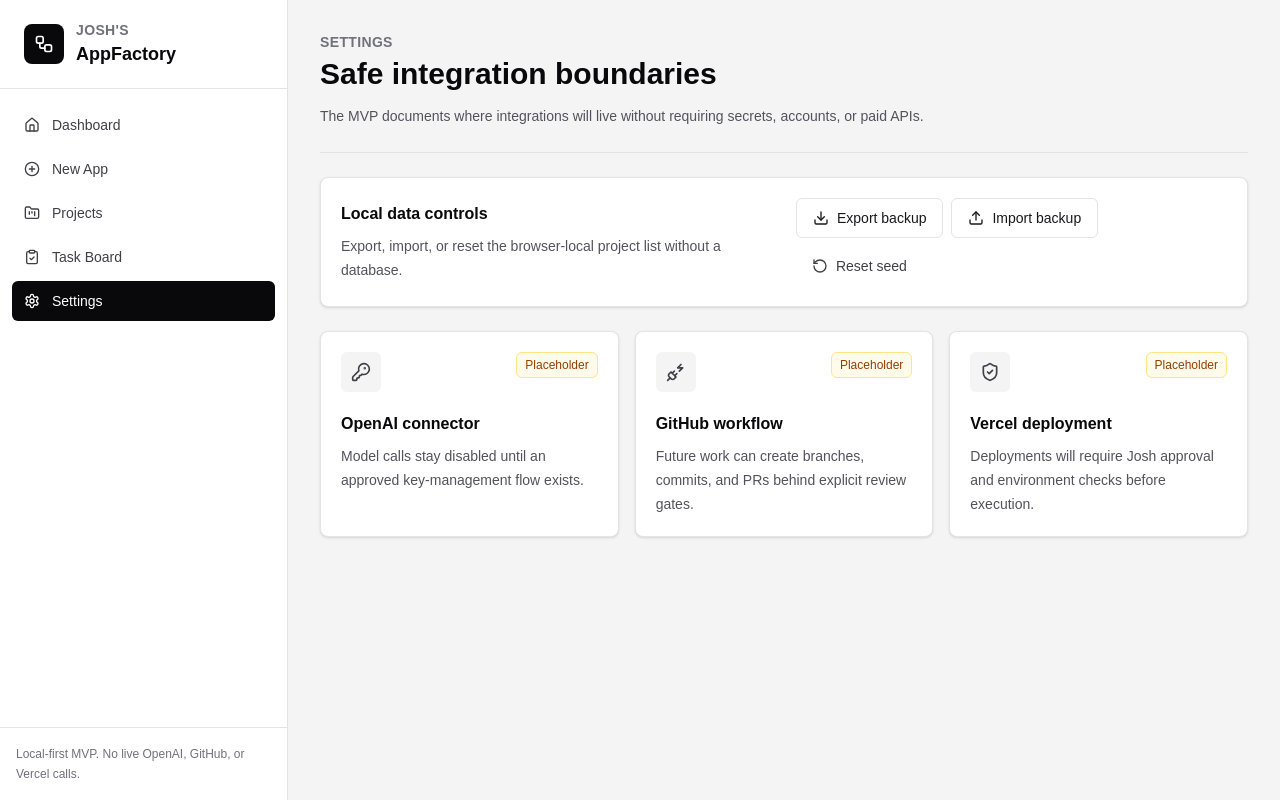
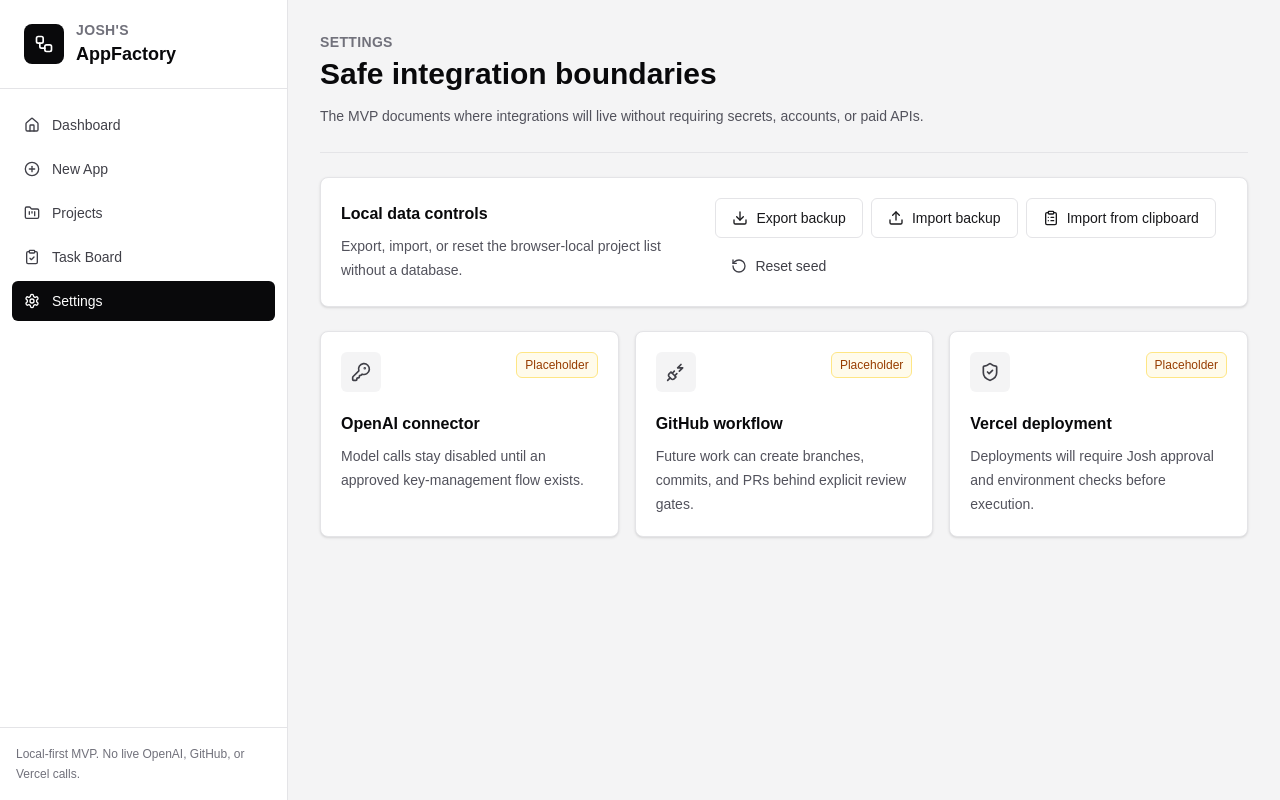
Before and after one commit to joshuaparris-max/AppFactory, a Next.js app: page /settings in a window 1280 px wide. Built offline with nearby package versions, Linux system fonts and the light colour scheme.

Commit message:
Auto-backup: antigravity push

```diff
--- a/src/app/settings/page.tsx
+++ b/src/app/settings/page.tsx
@@ -1,7 +1,7 @@
 "use client";
 
 import { useRef, useState } from "react";
-import { Download, KeyRound, PlugZap, RotateCcw, ShieldCheck, Upload } from "lucide-react";
+import { ClipboardList, Download, KeyRound, PlugZap, RotateCcw, ShieldCheck, Upload } from "lucide-react";
 import { PageHeader } from "@/components/page-header";
 import { Badge } from "@/components/ui/badge";
 import { Button } from "@/components/ui/button";
@@ -45,6 +45,16 @@
     anchor.click();
     URL.revokeObjectURL(url);
     setMessage("Downloaded local project backup.");
+  }
+
+  async function importBackupFromClipboard() {
+    try {
+      const raw = await navigator.clipboard.readText();
+      replaceProjects(parseProjectsBackup(raw));
+      setMessage("Imported project backup from clipboard.");
+    } catch (error) {
+      setMessage(error instanceof Error ? error.message : "Could not import clipboard backup.");
+    }
   }
 
   async function importBackup(file: File) {
@@ -97,6 +107,10 @@
               <Upload className="h-4 w-4" />
               Import backup
             </Button>
+            <Button type="button" variant="secondary" onClick={importBackupFromClipboard}>
+              <ClipboardList className="h-4 w-4" />
+              Import from clipboard
+            </Button>
             <Button type="button" variant="subtle" onClick={confirmReset}>
               <RotateCcw className="h-4 w-4" />
               Reset seed
```
